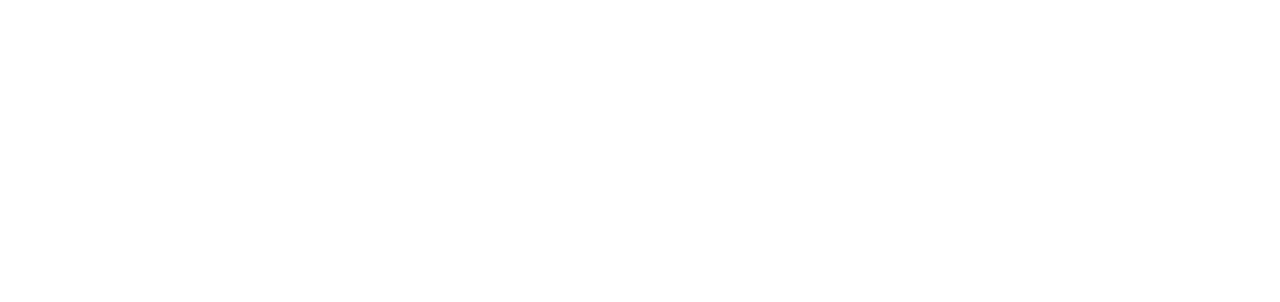
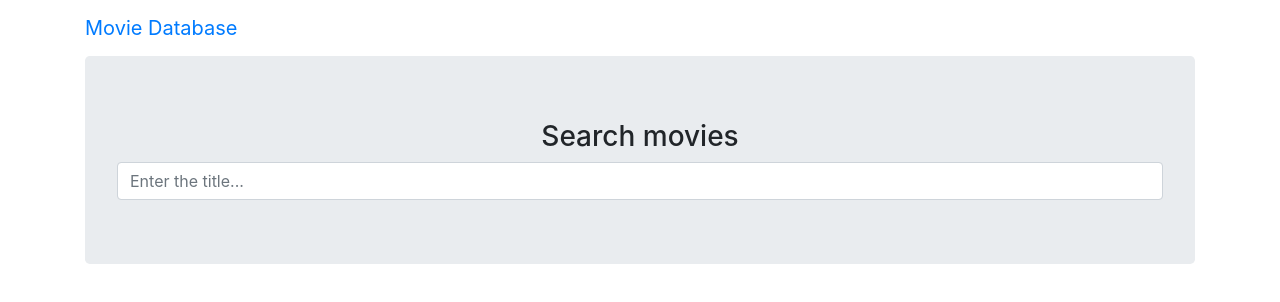
Before and after one commit to LypkaB/Movie-DB, a plain HTML site: page index.html in a window 1280 px wide. Drawn offline with Linux system fonts and the light colour scheme.

Commit message:
Create homepage

```diff
--- a/gulp-dir/gulpfile.js
+++ b/gulp-dir/gulpfile.js
@@ -10,6 +10,7 @@ gulp.task('html', function() {
         .pipe(browserSync.reload({stream: true}))
 });
 
+/*
     gulp.task('scss', function() {
         return gulp.src('../assets/scss/style.scss')
             .pipe(sass().on('error', sass.logError))
@@ -22,6 +23,7 @@ gulp.task('scss', function() {
             .pipe(gulp.dest('../assets/css'))
             .pipe(browserSync.reload({stream: true}))
     });
+*/
 
 gulp.task('js', function() {
     return gulp.src('../assets/js/*.js')
@@ -30,7 +32,7 @@ gulp.task('js', function() {
 
 gulp.task('watcher', function() {
     gulp.watch('../*.html', gulp.parallel('html'));
-    gulp.watch('../assets/scss/**/*.scss', gulp.parallel('scss'));
+    // gulp.watch('../assets/scss/**/*.scss', gulp.parallel('scss'));
     gulp.watch('../assets/js/**/*.js', gulp.parallel('js'));
 });
 
@@ -42,4 +44,5 @@ gulp.task('browser-sync', function() {
     });
 });
 
-gulp.task('default', gulp.parallel('scss', 'browser-sync', 'watcher'));
+// gulp.task('default', gulp.parallel('scss', 'browser-sync', 'watcher'));
+gulp.task('default', gulp.parallel('browser-sync', 'watcher'));
--- a/index.html
+++ b/index.html
@@ -9,9 +9,26 @@
     <title>Movie DB</title>
 
     <!-- Styles -->
-    <link rel="stylesheet" href="assets/css/style.css">
+    <link rel="stylesheet" href="assets/css/bootstrap-4.3.1.min.css">
 </head>
 <body>
+    <nav class="navbar">
+        <div class="container">
+            <a href="index.html" class="navbar-brand">Movie Database</a>
+        </div>
+    </nav>
 
+    <div class="container">
+        <div class="jumbotron">
+            <h3 class="text-center">Search movies</h3>
+            <form id="search-form">
+                <input type="text" class="form-control" id="searchText" placeholder="Enter the title...">
+            </form>
+        </div>
+    </div>
+
+    <div class="container">
+        <div id="movies" class="row"></div>
+    </div>
 </body>
 </html>
```
Also changed, not shown: assets/css/bootstrap-4.3.1.min.css (added), assets/css/style.css (deleted), assets/scss/style.scss (deleted). Lines whose indentation alone changed are shown as unchanged.
